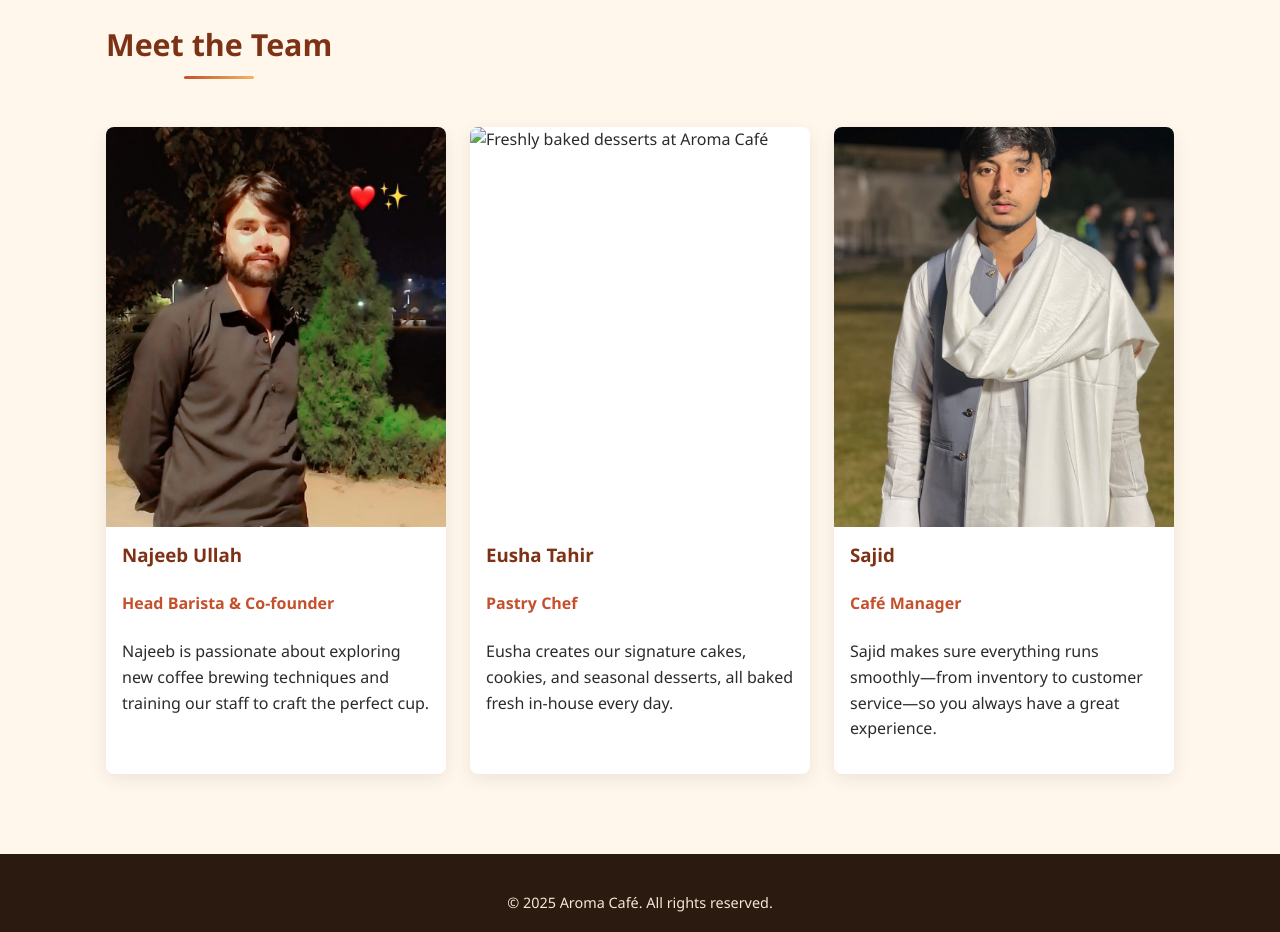
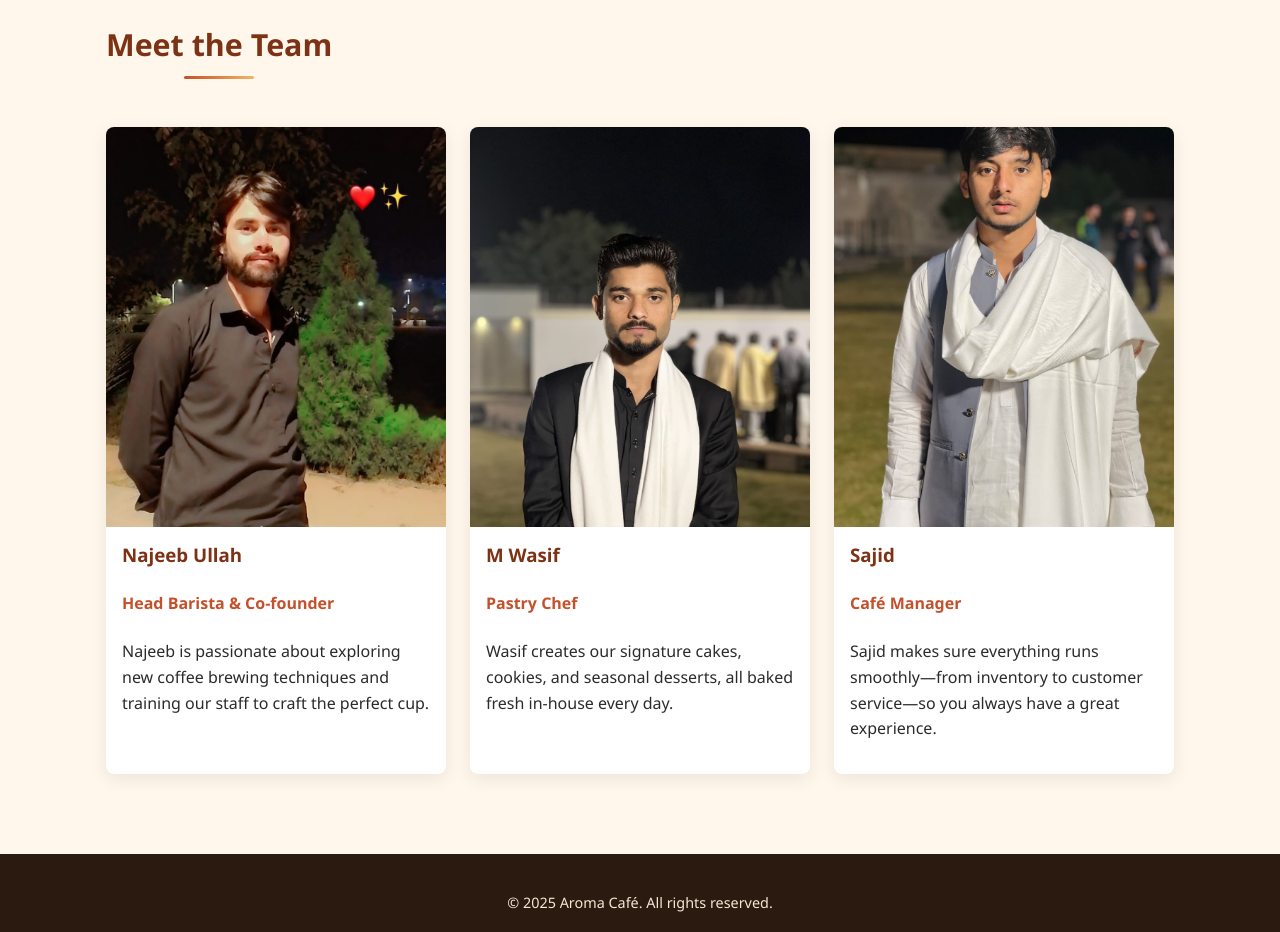
Before and after one commit to fastnuces-sudo/Roma-cafe, a plain HTML site: page about.html in a window 1280 px wide. Shown: the part 880-1812 px from the top of the page. Drawn offline with Linux system fonts and the light colour scheme.

Commit message:
Add files via upload

```diff
--- a/about.html
+++ b/about.html
@@ -107,11 +107,11 @@
                     </article>
 
                     <article class="team-card">
-                        <img src="eusha.jpg" alt="Freshly baked desserts at Aroma Café">
-                        <h3>Eusha Tahir</h3>
+                        <img src="wasif.jpg" alt="Freshly baked desserts at Aroma Café">
+                        <h3>M Wasif</h3>
                         <p class="role">Pastry Chef</p>
                         <p>
-                            Eusha creates our signature cakes, cookies, and seasonal desserts,
+                            Wasif creates our signature cakes, cookies, and seasonal desserts,
                             all baked fresh in-house every day.
                         </p>
                     </article>
```
Also changed, not shown: wasif.jpg (added).
